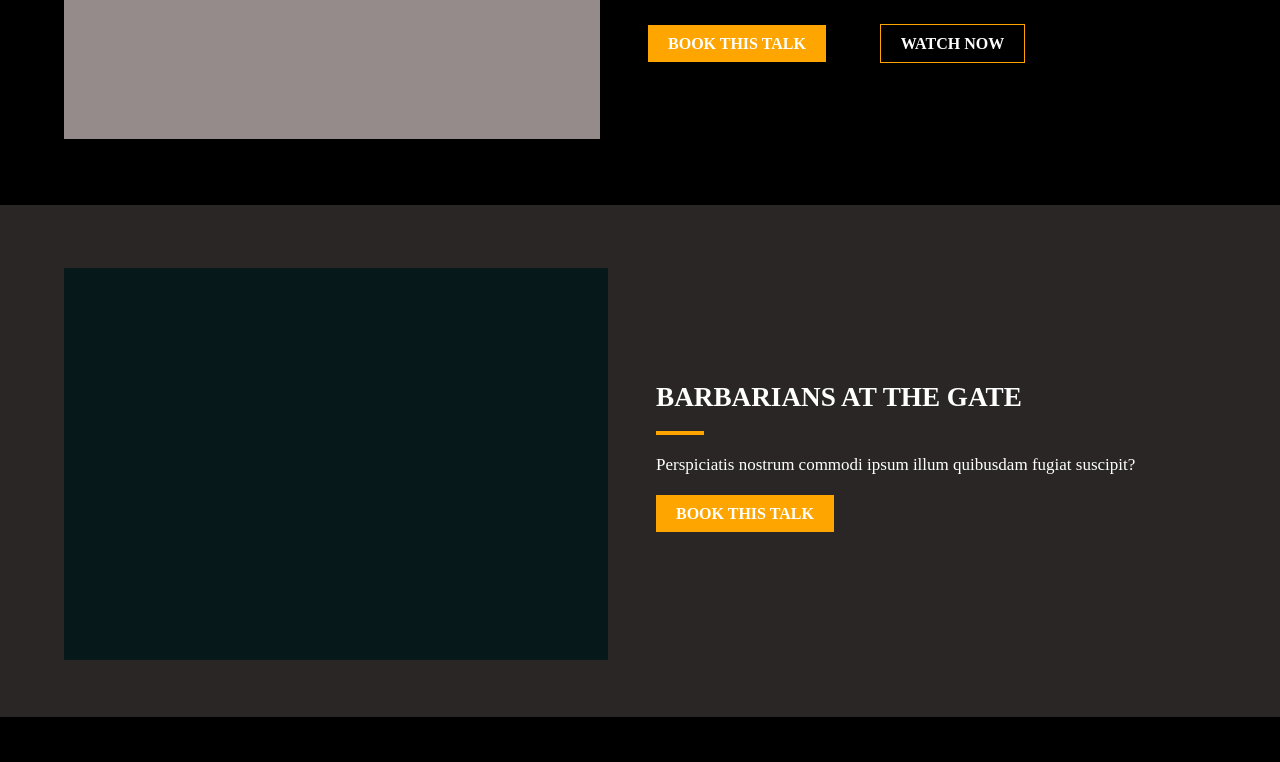
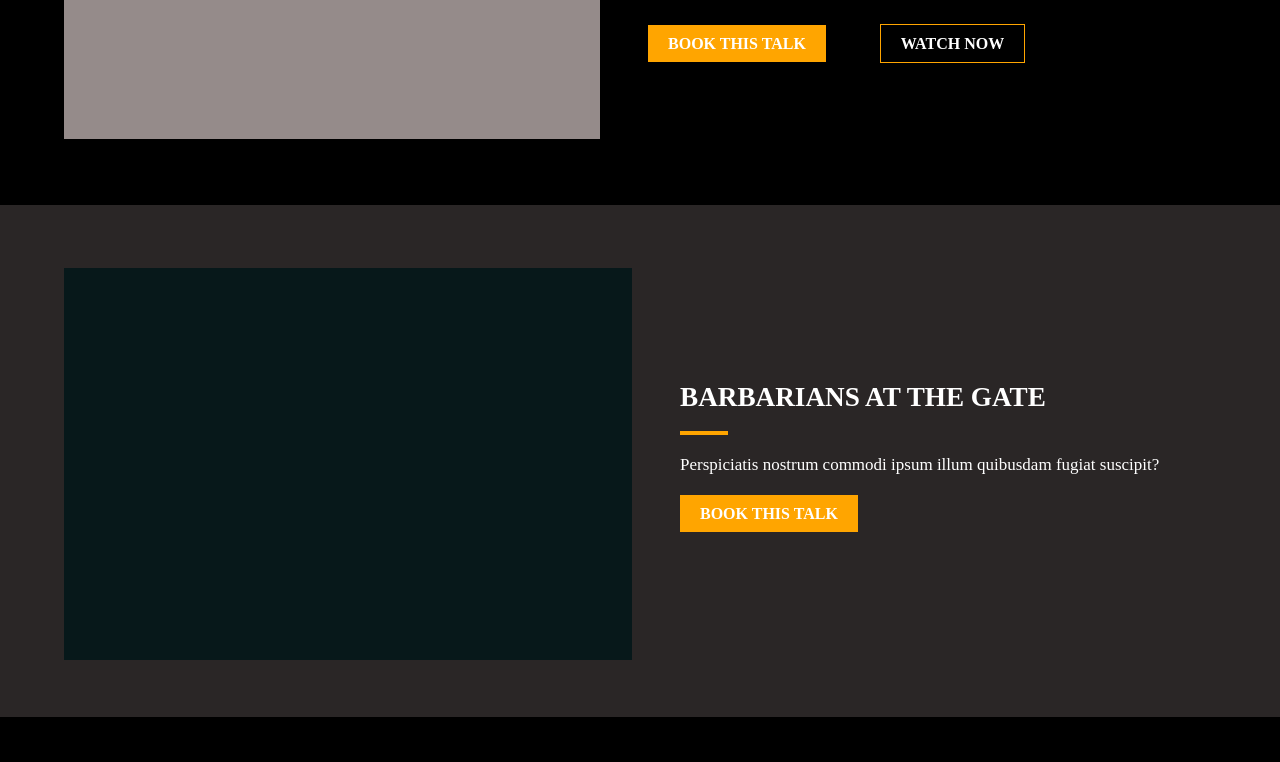
Before and after one commit to adisaahmed/AdewaleAdisa, a plain HTML site: page keynotes.html in a window 1280 px wide. Shown: the part 1533-2295 px from the top of the page. Drawn offline with Linux system fonts and the light colour scheme.

Commit message:
small modification on 'keynote talks

```diff
--- a/css/about.css
+++ b/css/about.css
@@ -444,7 +444,7 @@
 }
 
 .keynote-pic3 {
-    width: 34em !important;
+    width: 35.5em !important;
     height: 24.5em !important;
     background: #07181a !important;
     margin-top: 15px;
```
